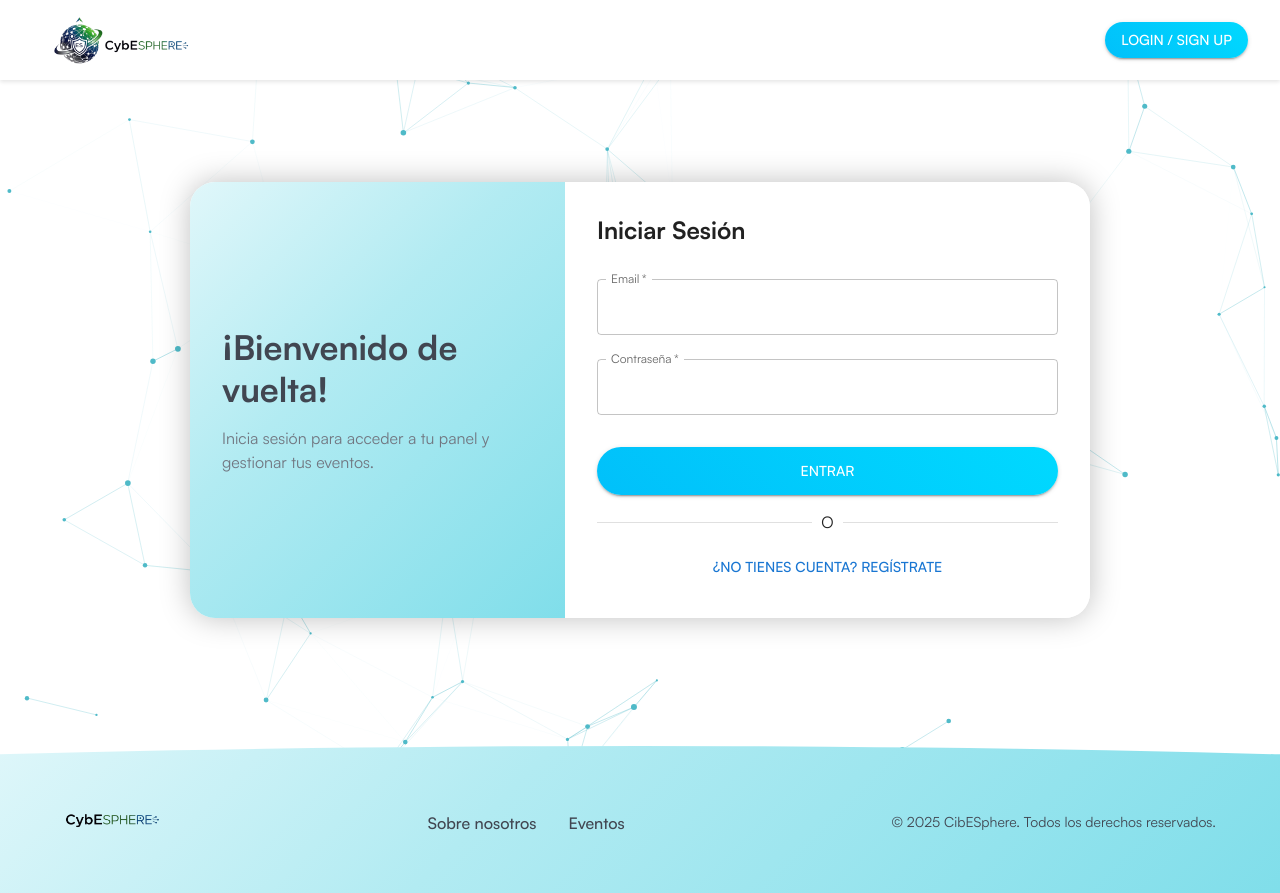
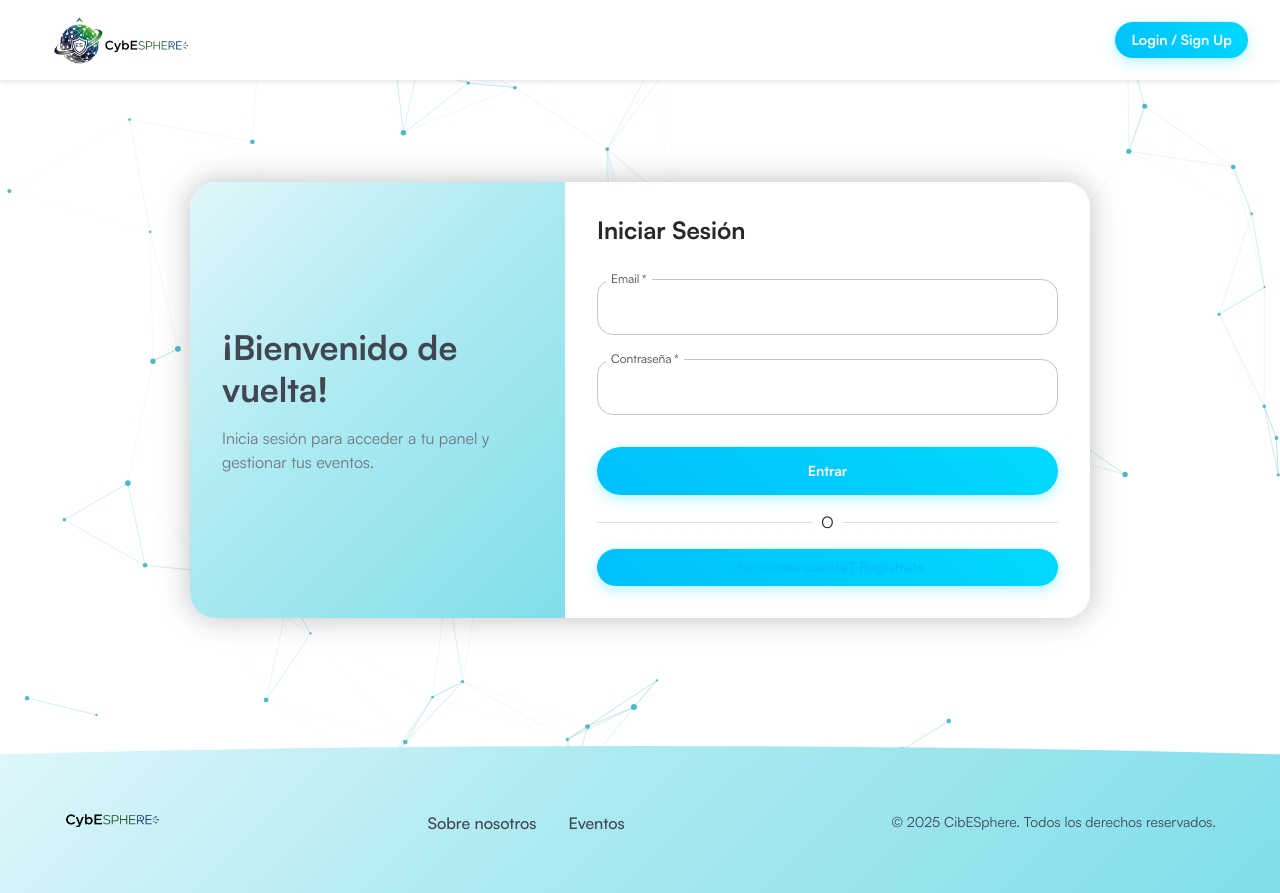
Before and after one commit to Shotafry/Frontend-CibESphere, a React (Vite) app: page /loginsign-up in a window 1280 px wide. Built offline with nearby package versions, Linux system fonts and the light colour scheme; some icons are missing.

Commit message:
auditoria finalizada, añado checklist basico a mejoras, cambio margen y direccion del texto de aboutthis

```diff
--- a/src/App.tsx
+++ b/src/App.tsx
@@ -36,7 +36,7 @@ import {
 import './global.css'
 
 // Componente Wrapper (sin cambios)
-const AppWrapper = () => {
+const AppWrapper: React.FC = () => {
   const location = useLocation()
   const pathname = location.pathname
   const action = useNavigationType()
@@ -230,16 +230,81 @@ const routes: RouteObject[] = [
 export const router = createBrowserRouter(routes)
 
 // Componente App
-const muiTheme = createTheme({
+const theme = createTheme({
+  palette: {
+    primary: {
+      main: '#01c0fa',
+      contrastText: '#fff',
+    },
+    secondary: {
+      main: '#4fbac8',
+    },
+    background: {
+      default: '#f5f5f5',
+      paper: '#fff',
+    },
+    text: {
+      primary: '#282828',
+      secondary: '#414651',
+    },
+    grey: {
+      100: '#f5f5f5',
+      300: '#d5d7da',
+      400: '#a1a5ab',
+      500: '#717680',
+      700: '#414651',
+    },
+  },
   typography: {
-    fontFamily: "'Satoshi', Arial, Helvetica, sans-serif"
-  }
+    fontFamily: "'Satoshi', Arial, Helvetica, sans-serif",
+    h1: { fontWeight: 900 },
+    h2: { fontWeight: 800 },
+    h3: { fontWeight: 700 },
+    h4: { fontWeight: 700 },
+    h5: { fontWeight: 600 },
+    h6: { fontWeight: 500 },
+    button: { fontWeight: 700 },
+  },
+  shape: {
+    borderRadius: 16,
+  },
+  shadows: [
+    'none',
+    '0px 0px 30px rgba(0, 0, 0, 0.25)', // shadow-drop
+    '0px 2px 4px rgba(0, 0, 0, 0.1)',    // shadow-header
+    ...Array(21).fill('none')
+  ],
+  components: {
+    MuiButton: {
+      styleOverrides: {
+        root: {
+          borderRadius: 25,
+          textTransform: 'none',
+          fontWeight: 700,
+          fontFamily: "'Satoshi', Arial, Helvetica, sans-serif",
+          background: 'linear-gradient(225deg, #00d9ff, #01c0fa)',
+          boxShadow: '0 4px 14px rgba(0, 217, 255, 0.3)',
+          '&:hover': {
+            background: 'linear-gradient(225deg, #00d1e0, #00a7d1)',
+            boxShadow: '0 6px 20px rgba(0, 217, 255, 0.5)',
+          },
+        },
+      },
+    },
+    MuiPaper: {
+      styleOverrides: {
+        root: {
+          borderRadius: 24,
+        },
+      },
+    },
+  },
 })
 
 function App() {
   return (
     <StyledEngineProvider injectFirst>
-      <ThemeProvider theme={muiTheme}>
+      <ThemeProvider theme={theme}>
         <CssBaseline />
         <RouterProvider router={router} />
       </ThemeProvider>
--- a/src/components/AboutThis.tsx
+++ b/src/components/AboutThis.tsx
@@ -64,7 +64,7 @@ const ComunidadBox: React.FC = () => {
           fontWeight: 900,
           textAlign: 'center',
           textShadow: '0 2px 8px #282828',
-          mb: 2,
+          mb: 4,
           letterSpacing: 2,
           fontFamily: 'Satoshi, Arial, Helvetica, sans-serif',
           animation: 'fadeInHero 1.5s cubic-bezier(.4,0,.2,1)'
@@ -76,7 +76,7 @@ const ComunidadBox: React.FC = () => {
         sx={{
           color: '#004F6A',
           fontSize: { xs: '1.2rem', md: '1.5rem' },
-          textAlign: 'center',
+          textAlign: 'left',
           maxWidth: 700,
           mb: 3,
           fontWeight: 500,
```
Also changed, not shown: 2 other files (tests, documents, lock files or other folders).
